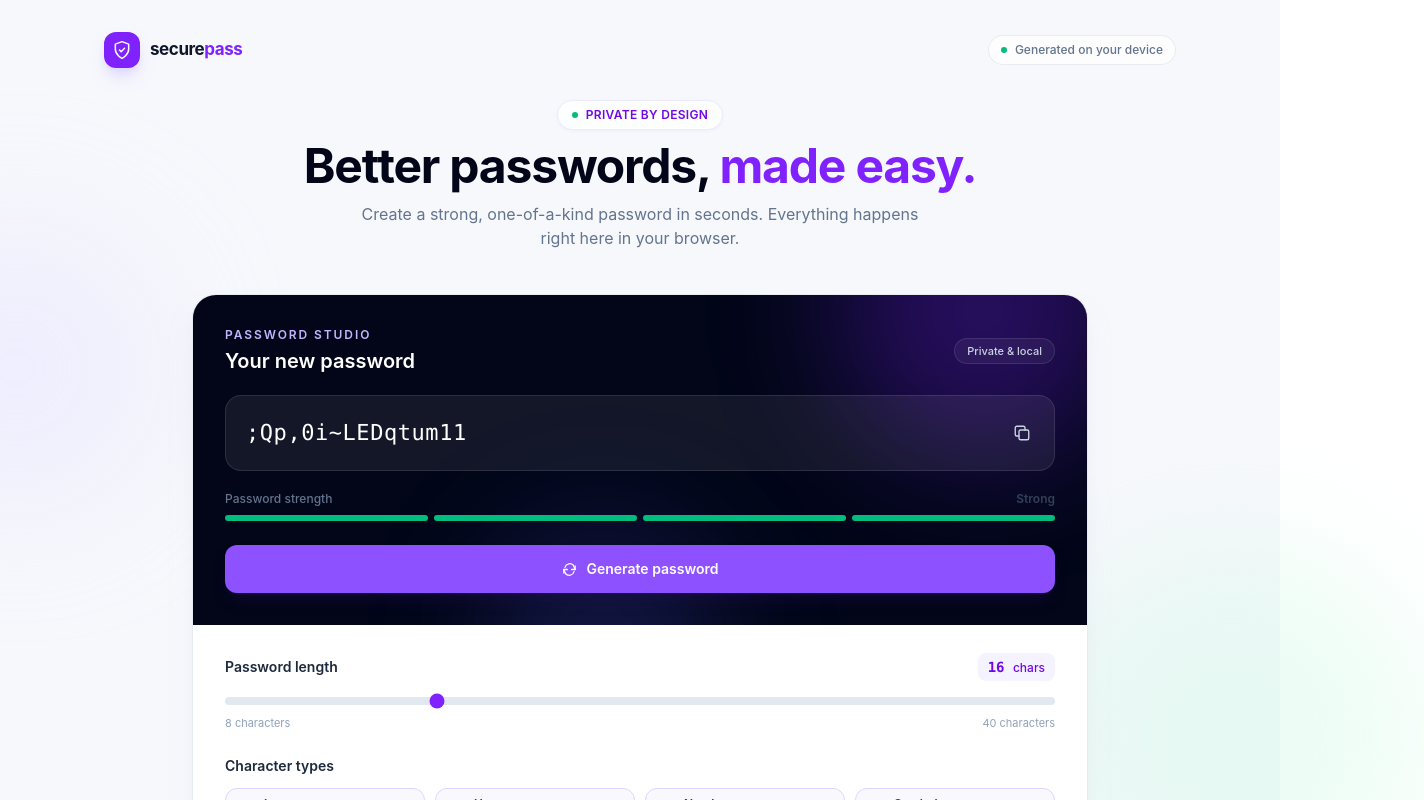
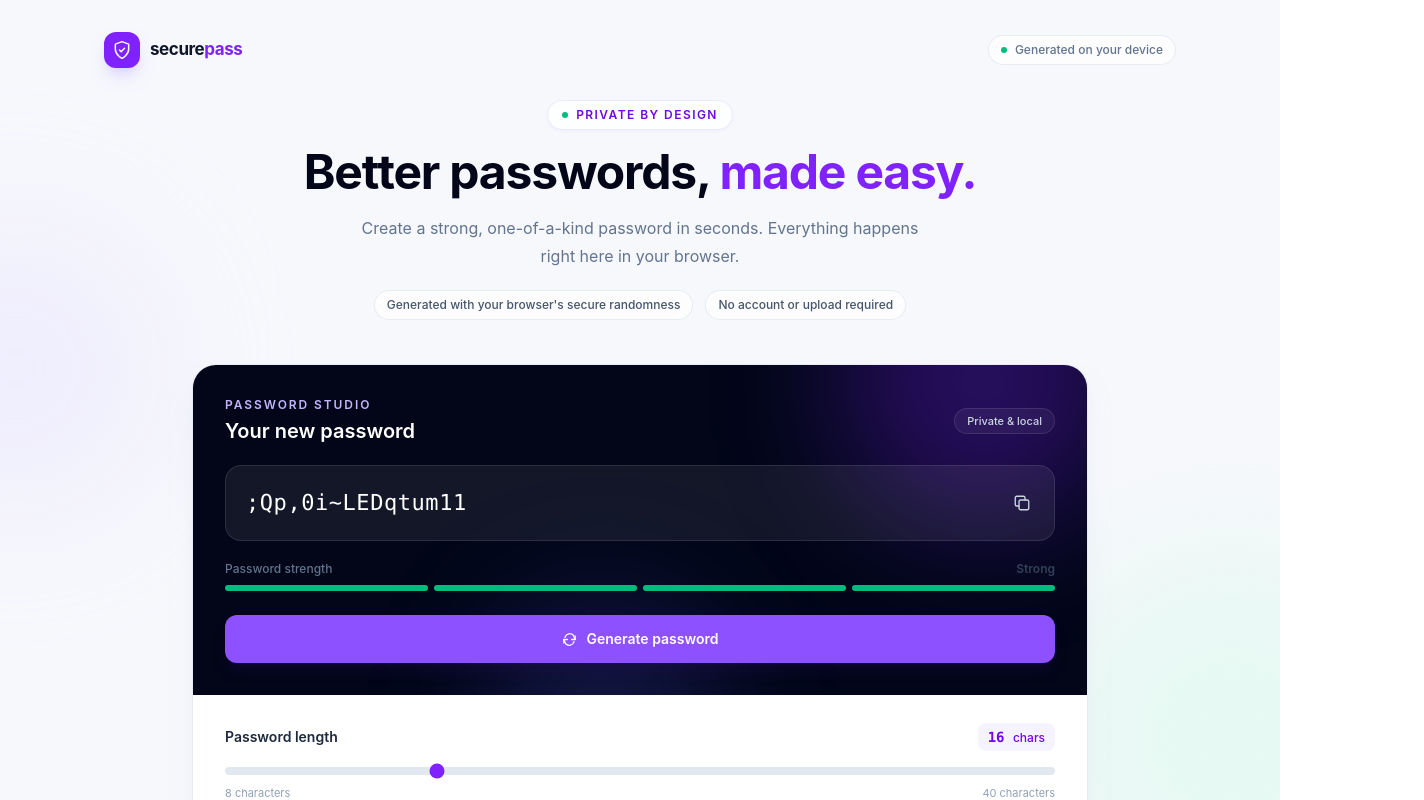
Before and after one commit to Cj-Nnekwelugo/Secure-Pass, a React (Vite) app: page / in a window 1280 px wide. Shown: the top 800 px of the page, 1424 px wide, since content can reach past the window. Built offline with nearby package versions, Linux system fonts and the light colour scheme.

Commit message:
add edits to codes

```diff
--- a/src/App.jsx
+++ b/src/App.jsx
@@ -68,23 +68,27 @@ function App() {
   }
 
   return (
-    <div className="min-h-screen overflow-hidden bg-[#f7f8fc] text-slate-900">
+    <div className="relative isolate min-h-screen min-w-80 overflow-x-clip bg-[#f7f8fc] font-sans text-slate-900 antialiased">
       <div className="pointer-events-none absolute -left-32 top-56 h-72 w-72 rounded-full bg-violet-200/30 blur-3xl" />
       <div className="pointer-events-none absolute -right-36 top-[34rem] h-96 w-96 rounded-full bg-emerald-100/40 blur-3xl" />
-      <div className="relative mx-auto max-w-6xl px-5 pb-12 sm:px-8 lg:px-10">
+      <div className="relative mx-auto max-w-6xl px-4 pb-12 sm:px-8 lg:px-10">
         <Header />
         <main className="mx-auto max-w-4xl">
-          <div className="mb-9 text-center sm:mb-11">
-            <p className="mb-3 inline-flex items-center gap-2 rounded-full border border-violet-100 bg-white/80 px-3.5 py-1.5 text-xs font-semibold tracking-wide text-violet-700 shadow-sm shadow-violet-100/60">
+          <div className="mb-8 text-center sm:mb-11">
+            <p className="mb-3 inline-flex items-center gap-2 rounded-full border border-violet-100 bg-white/80 px-3.5 py-1.5 text-[11px] font-semibold tracking-[0.12em] text-violet-700 shadow-sm shadow-violet-100/60 sm:text-xs">
               <span className="h-1.5 w-1.5 rounded-full bg-emerald-500" />
               PRIVATE BY DESIGN
             </p>
-            <h1 className="text-3xl font-bold tracking-tight text-slate-950 sm:text-5xl">
+            <h1 className="text-[2rem] font-bold leading-tight tracking-tight text-slate-950 sm:text-5xl">
               Better passwords, <span className="text-violet-600">made easy.</span>
             </h1>
-            <p className="mx-auto mt-3 max-w-xl text-sm leading-6 text-slate-500 sm:text-base">
+            <p className="mx-auto mt-3 max-w-xl text-sm leading-6 text-slate-500 sm:text-base sm:leading-7">
               Create a strong, one-of-a-kind password in seconds. Everything happens right here in your browser.
             </p>
+            <ul aria-label="SecurePass benefits" className="mx-auto mt-5 flex max-w-2xl flex-wrap justify-center gap-2 text-[11px] font-medium text-slate-600 sm:gap-3 sm:text-xs">
+              <li className="rounded-full border border-slate-200/80 bg-white/75 px-3 py-1.5">Generated with your browser&apos;s secure randomness</li>
+              <li className="rounded-full border border-slate-200/80 bg-white/75 px-3 py-1.5">No account or upload required</li>
+            </ul>
           </div>
 
           <PasswordGenerator
```
